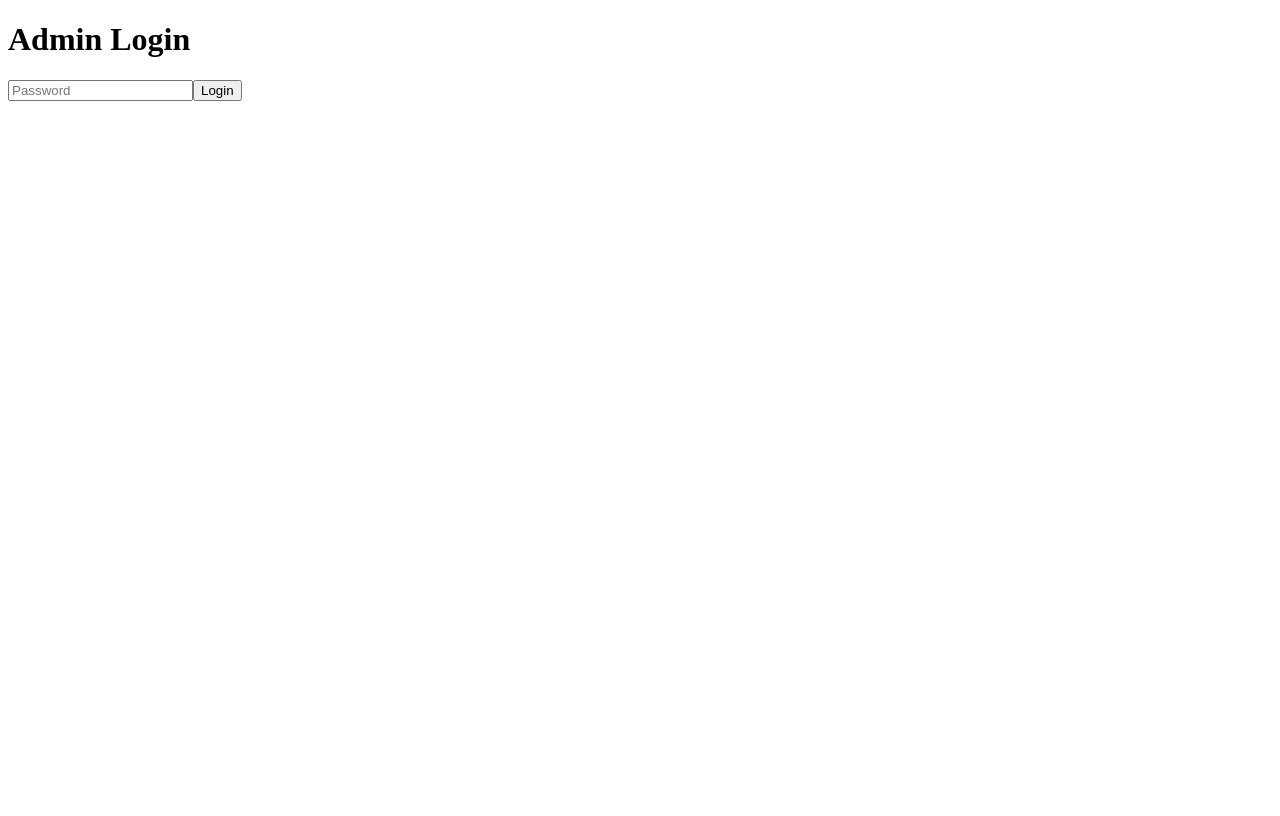
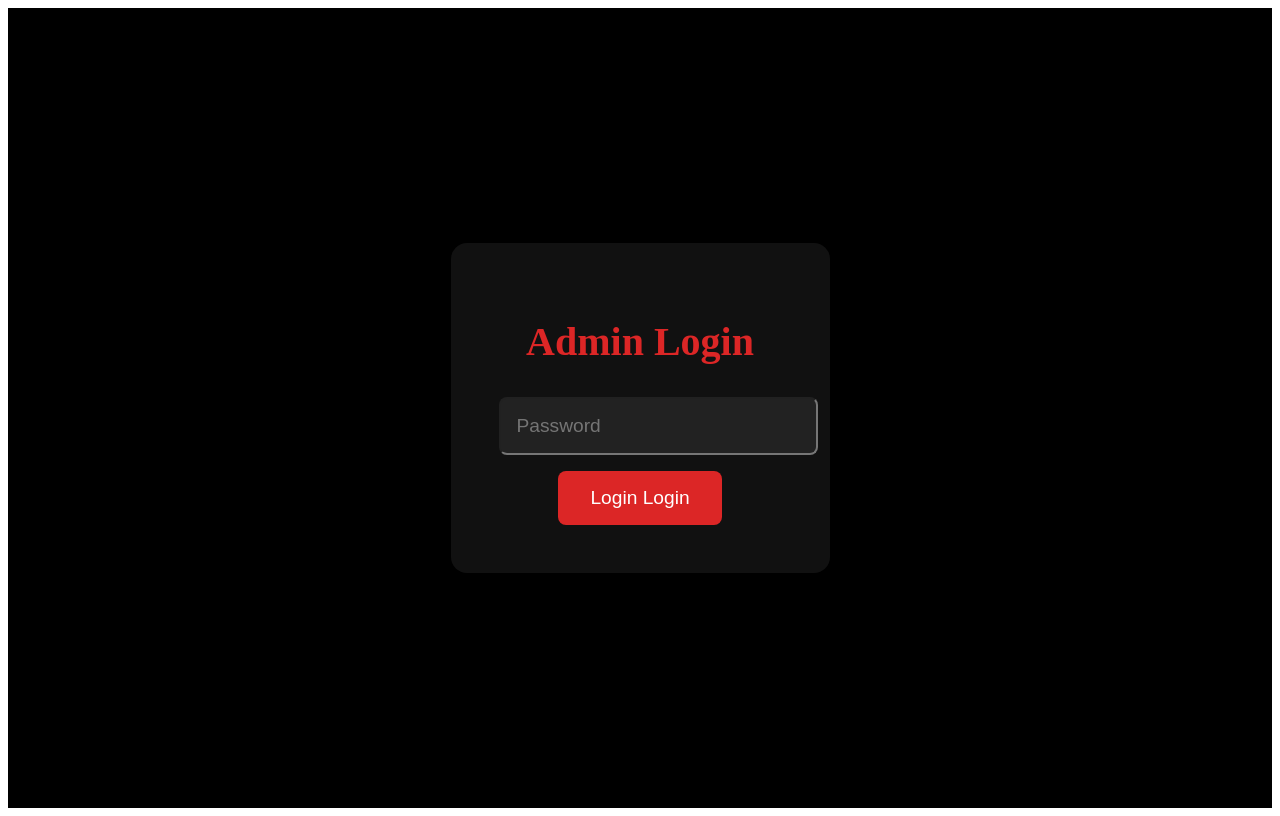
Before and after one commit to anthonygeela1981-ai/joepusherprivatevault, a Next.js app: page /admin in a window 1280 px wide. Built offline with nearby package versions, Linux system fonts and the light colour scheme.

Commit message:
Update page.tsx

```diff
--- a/app/admin/page.tsx
+++ b/app/admin/page.tsx
@@ -14,20 +14,52 @@ export default function AdminLogin() {
   };
 
   return (
-    <div className="min-h-screen bg-black flex items-center justify-center">
-      <div className="bg-gray-900 p-10 rounded-lg">
-        <h1 className="text-3xl text-red-600 mb-8 text-center">Admin Login</h1>
+    <div style={{
+      backgroundColor: '#000',
+      color: '#fff',
+      minHeight: '100vh',
+      display: 'flex',
+      alignItems: 'center',
+      justifyContent: 'center'
+    }}>
+      <div style={{
+        backgroundColor: '#111',
+        padding: '3rem',
+        borderRadius: '1rem',
+        textAlign: 'center'
+      }}>
+        <h1 style={{ fontSize: '2.5rem', color: '#dc2626', marginBottom: '2rem' }}>
+          Admin Login
+        </h1>
         <input
           type="password"
           placeholder="Password"
           value={pass}
           onChange={(e) => setPass(e.target.value)}
-          className="w-full p-3 bg-gray-800 rounded mb-4 text-white"
+          style={{
+            width: '100%',
+            padding: '1rem',
+            backgroundColor: '#222',
+            color: '#fff',
+            borderRadius: '0.5rem',
+            marginBottom: '1rem',
+            fontSize: '1.2rem'
+          }}
         />
+        <br />
         <button
           onClick={login}
-          className="w-full bg-red-600 hover:bg-red-700 p-3 rounded text-white font-bold"
+          style={{
+            backgroundColor: '#dc2626',
+            color: '#fff',
+            padding: '1rem 2rem',
+            border: 'none',
+            borderRadius: '0.5rem',
+            fontSize: '1.2rem',
+            cursor: 'pointer'
+          }}
         >
+          Login
           Login
         </button>
       </div>
```
